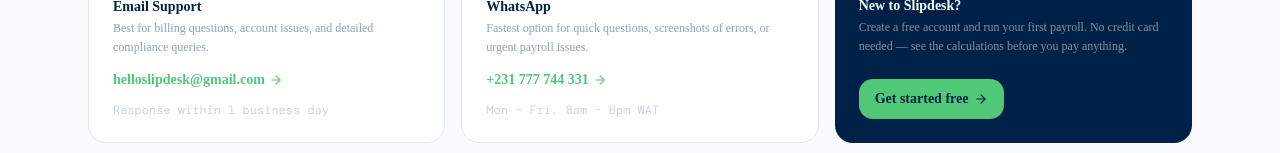
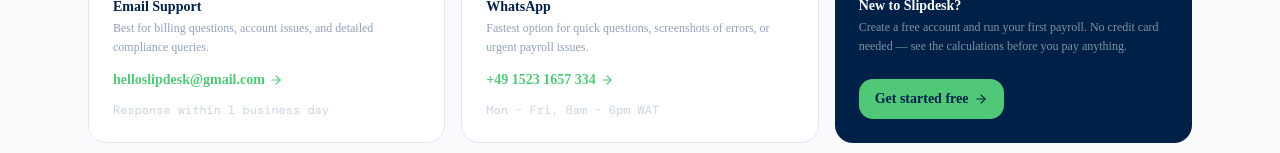
Before and after one commit to JonesDubard/slipdesk, a Next.js app: page /support in a window 1280 px wide. Shown: the part 647-800 px from the top of the page. Built offline with nearby package versions, Linux system fonts and the light colour scheme; no server answers.

Commit message:
env added and deplyed

```diff
--- a/src/app/(marketing)/support/page.tsx
+++ b/src/app/(marketing)/support/page.tsx
@@ -407,12 +407,12 @@
                   </p>
                 </div>
                 <a
-                  href="https://wa.me/231777744331"
+                  href="https://wa.me/4915231657334"
                   target="_blank"
                   rel="noopener noreferrer"
                   className="mt-auto text-[#50C878] text-sm font-semibold hover:underline flex items-center gap-1"
                 >
-                  +231 777 744 331 <ArrowRight className="w-3.5 h-3.5" />
+                  +49 1523 1657 334 <ArrowRight className="w-3.5 h-3.5" />
                 </a>
                 <p className="text-xs text-slate-300 font-mono">Mon – Fri, 8am – 6pm WAT</p>
               </div>
```
Also changed, not shown: 2 other files (tests, documents, lock files or other folders).
